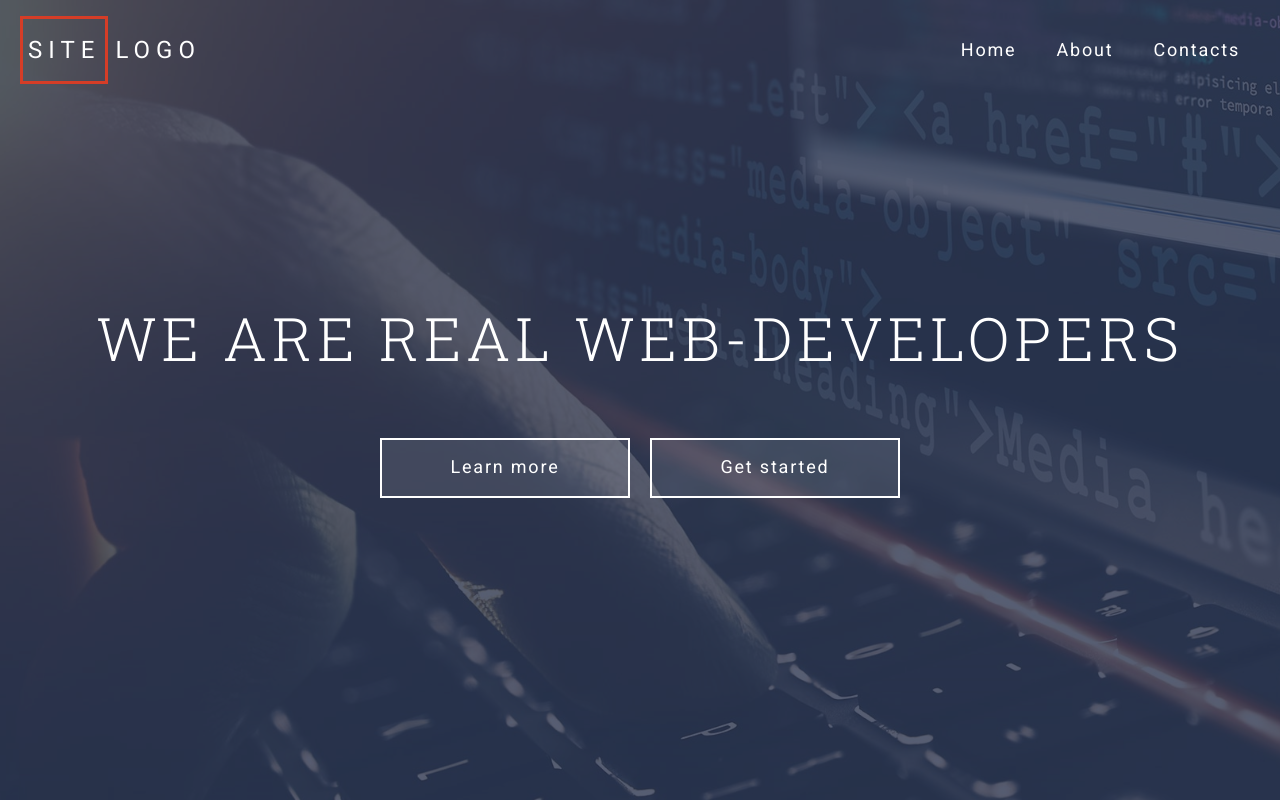
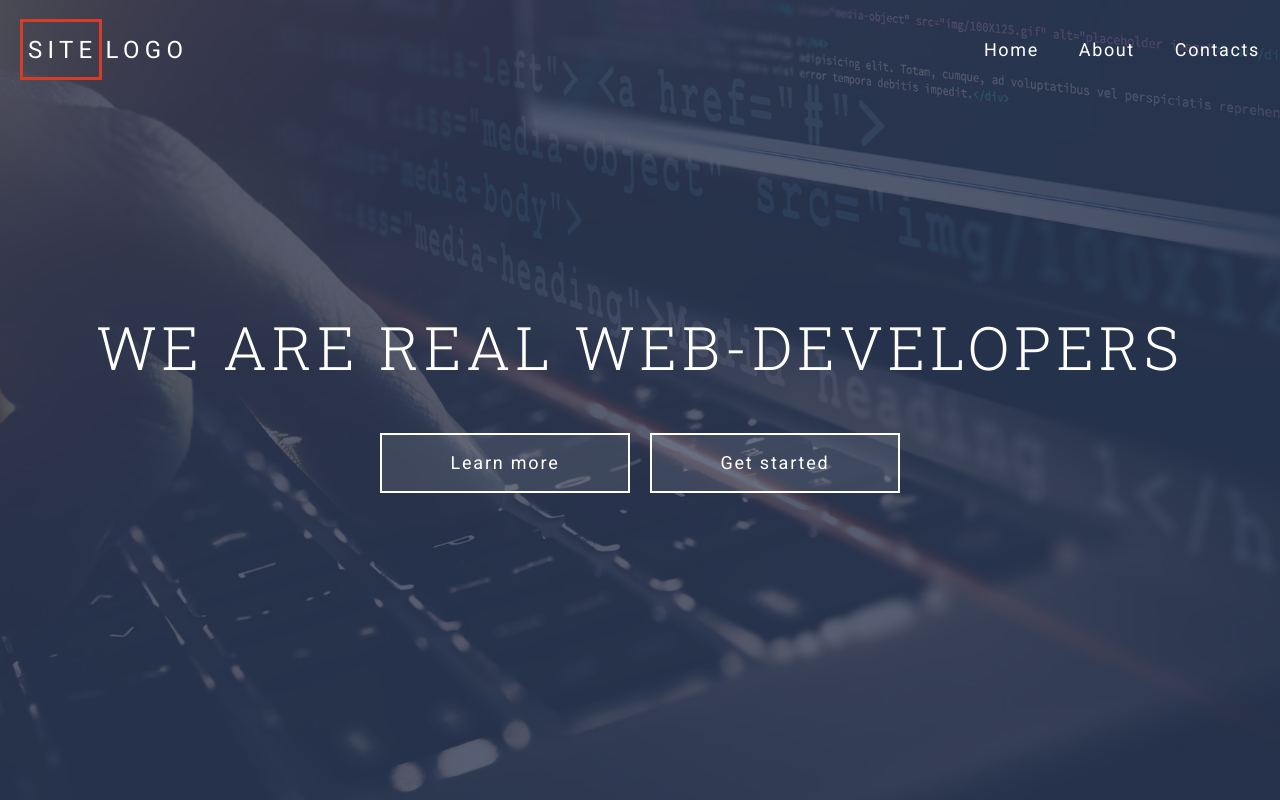
Before and after one commit to MrBoiaryn/my-page-v-2, a website: page index.html in a window 1280 px wide. Drawn offline with Linux system fonts and the light colour scheme.

Commit message:
піксильна відповідність блока header

```diff
--- a/src/scss/common/_typography.scss
+++ b/src/scss/common/_typography.scss
@@ -10,11 +10,13 @@
 html {
   font-family: $font-main;
   font-size: $font-size;
+  overflow-y: scroll;
 }
 
 body {
   color: $color-primary;
   background-color: $color-white;
+  letter-spacing: 0.1em;
 }
 
 h1 {
@@ -23,6 +25,9 @@ h1 {
   font-family: $font-header;
   font-size: 3.75rem;
   font-weight: 300;
+  line-height: 1.32;
+
+
 }
 
 a {
--- a/src/scss/components/header/_header-content.scss
+++ b/src/scss/components/header/_header-content.scss
@@ -11,7 +11,7 @@
   }
 
   &__title {
-    margin: 0 0 66px;
+    margin: 0 0 47px;
 
     text-align: center;
   }
--- a/src/scss/components/header/_header-logo.scss
+++ b/src/scss/components/header/_header-logo.scss
@@ -2,16 +2,16 @@
 // @use "../../mixins" as *;
 
 .header-logo {
-  letter-spacing: 0.25em;
+  letter-spacing: 0.22em;
 
-  font-size: 24px;
+  font-size: 1.5rem;
 
 
 
   &__accent {
-    margin-right: 7px;
-    padding: 17px 5px 17px 5px;
     // display: inline-block;
+    margin-right: 4px;
+    padding: 14px 1px 13px 5px;
 
     border: 3px solid #d53d27;
   }
--- a/src/scss/components/header/_header-navbar.scss
+++ b/src/scss/components/header/_header-navbar.scss
@@ -12,7 +12,7 @@
     display: flex;
     justify-content: flex-end;
 
-    @include unlist;
+    @include unlist(0 -20px 0 0);
   }
 
   &__item {
@@ -25,7 +25,7 @@
     padding: $gap $gap-sm;
 
     transition: color 0.5s ease-in-out;
-    letter-spacing: 0.1em;
+    letter-spacing: 0.09em;
 
     font-size: 18px;
 
--- a/src/scss/components/header/_header.scss
+++ b/src/scss/components/header/_header.scss
@@ -13,4 +13,6 @@
   color: $color-white;
   background-color: $color-primary;
   background-image: url(../../../../assets/images/img-header.png);
+  background-position: center;
+  background-size: cover;
 }
```
Also changed, not shown: assets/css/style.css.
